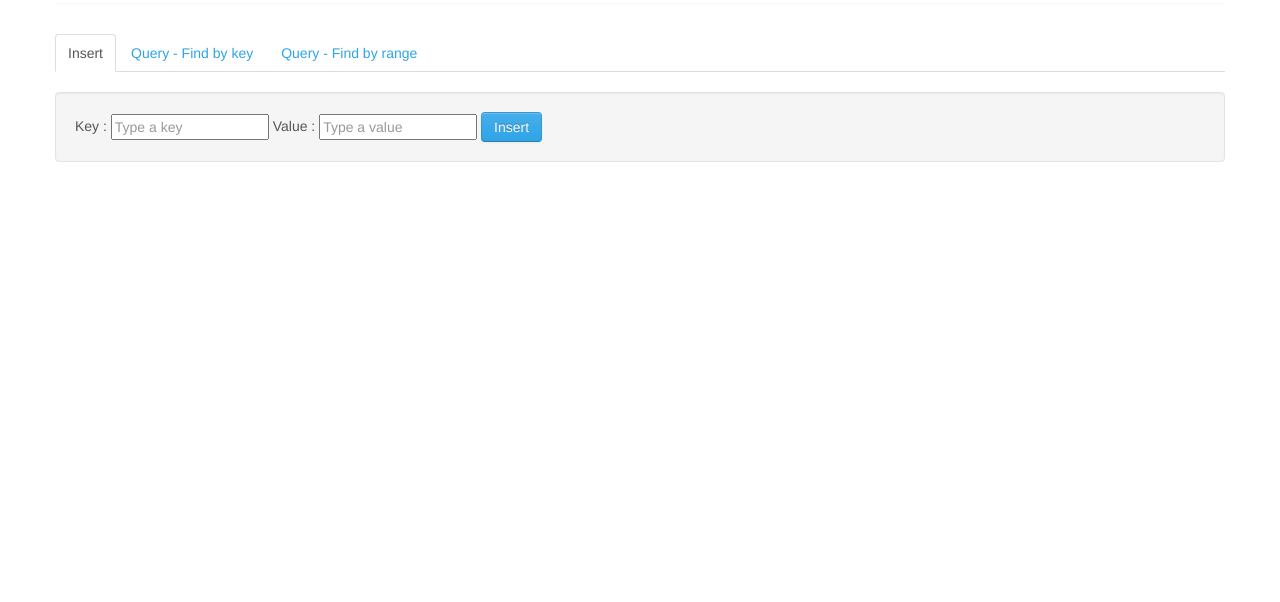
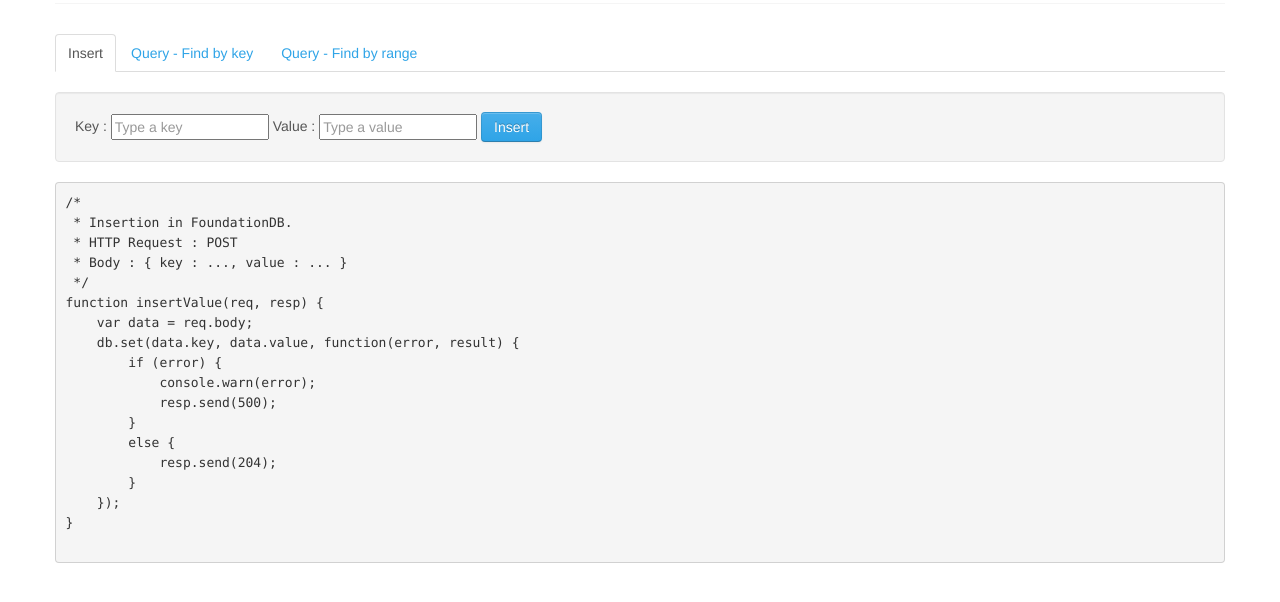
Before and after one commit to bbonnin/foundationdb-examples, a website: page public/index.html in a window 1280 px wide. Shown: the part 136-738 px from the top of the page. Drawn offline with nearby package versions, Linux system fonts and the light colour scheme.

Commit message:
Add code examples inside HTML pages

```diff
--- a/public/index.html
+++ b/public/index.html
@@ -27,8 +27,8 @@
       <script src="http://html5shim.googlecode.com/svn/trunk/html5.js"></script>
     <![endif]-->
 
+    <script src="https://google-code-prettify.googlecode.com/svn/loader/run_prettify.js?skin=desert"></script>
     <script src="lib/jquery/jquery.js"></script>
-    <script src="lib/jquery/jquery.cookie.js"></script>
     <script src="lib/bootstrap/js/bootstrap.js"></script>
     <script src="js/fdb.js"></script>
     <script>
@@ -86,6 +86,25 @@
                             Value : <input class="input-medium" id="insertvalue" placeholder="Type a value">
                             <button class="btn btn-primary" onClick="insertInDB()" id="insertBtn">Insert</button>
                         </form>
+                        <pre class="prettyprint lang-js">
+/*
+ * Insertion in FoundationDB.
+ * HTTP Request : POST
+ * Body : { key : ..., value : ... }
+ */
+function insertValue(req, resp) {
+    var data = req.body;
+    db.set(data.key, data.value, function(error, result) {
+        if (error) {
+            console.warn(error);
+            resp.send(500);
+        }
+        else {
+            resp.send(204);
+        }
+    });
+}
+                        </pre>
                     </div>
                     <div class="tab-pane" id="query-findbykey">
                         <form class="well form-inline" onsubmit="return false">
--- a/public/js/fdb.js
+++ b/public/js/fdb.js
@@ -9,6 +9,7 @@ function insertInDB() {
         && $('#insertvalue').val().length > 0) {
 
         $('#insertBtn').attr('disabled', 'disabled');
+        $('#insertBtn').text('Inserting...');
 
         $.ajax({
             type: "POST",
@@ -26,6 +27,7 @@ function insertInDB() {
         })
         .always(function() {
             $('#insertBtn').removeAttr('disabled');
+            $('#insertBtn').text('Insert');
         });
     }
     else {
```
Also changed, not shown: app.js (+3 -4 lines), README.md, public/img/query_by_key.png (deleted), public/img/query_by_range.png (deleted), public/img/test1.png (deleted).
